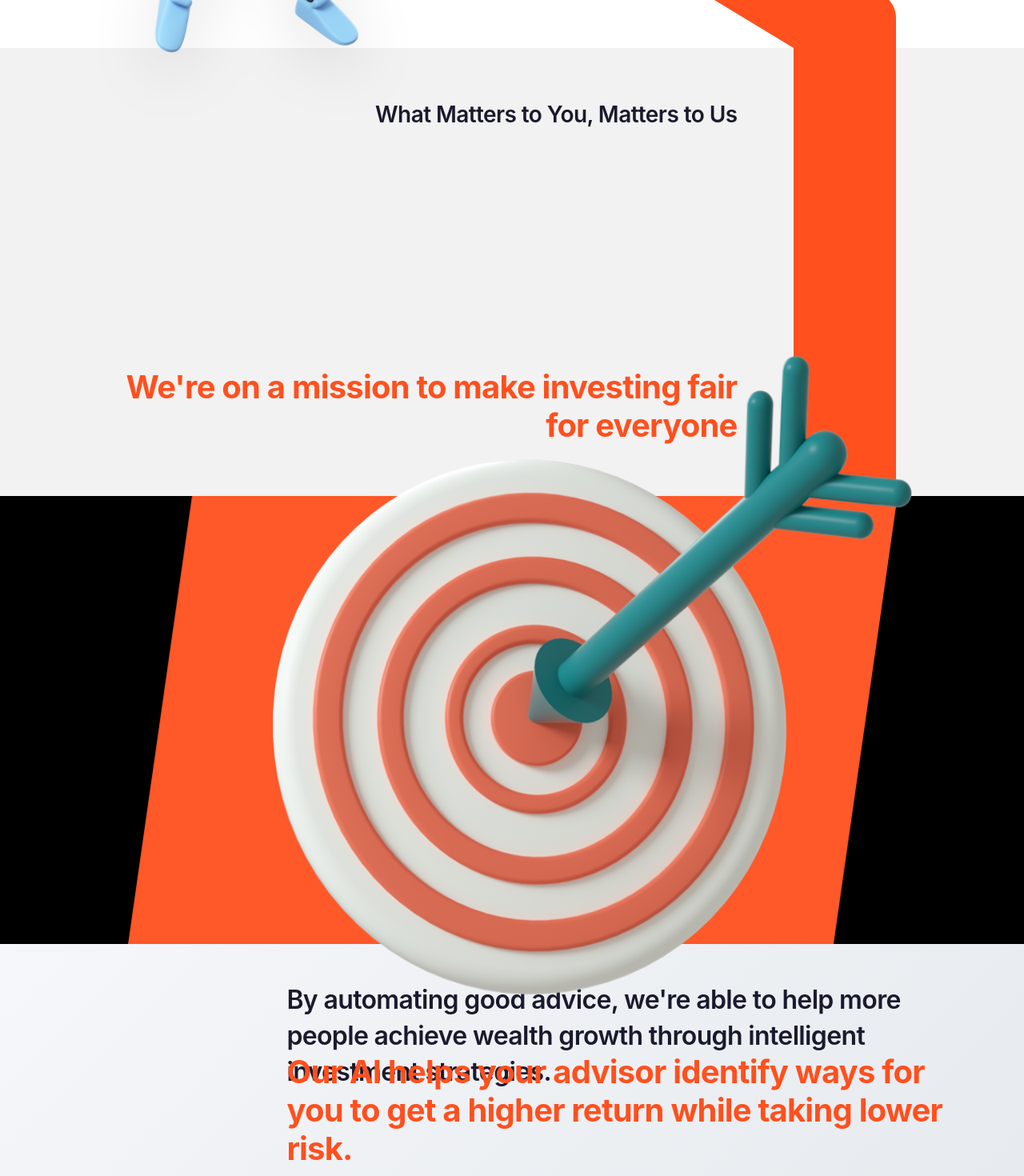
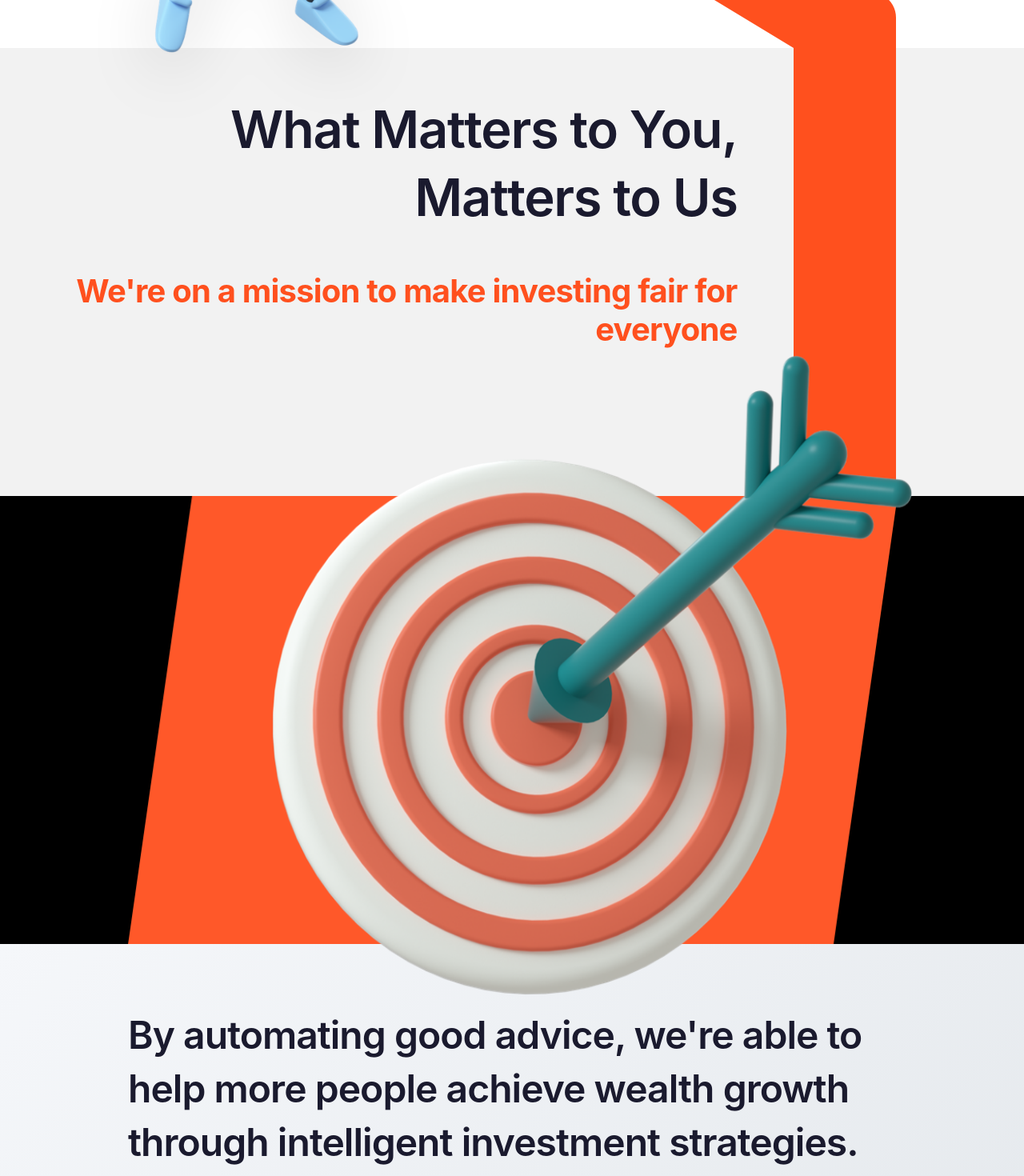
Before and after one commit to WealthQuant/HomePage, a Vue app: page / in a window 1280 px wide. Shown: the part 1860-3330 px from the top of the page at 80% size. Built offline with nearby package versions, Linux system fonts and the light colour scheme.

Commit message:
优化首页文字布局和样式
- Section 3: 标题垂直居中显示，字号增大至 0.65rem
- Section 3: 副标题调整位置，使用 transform 垂直居中
- Section 5: 增大文字区域宽度和字号，提升可读性
- 调整文字行高和间距，改善视觉层次

```diff
--- a/src/views/home.vue
+++ b/src/views/home.vue
@@ -204,12 +204,13 @@ const { t } = useI18n()
     }
 
     &-top-right {
-      top: 0.64rem;
+      top: 50%;
       right: 28%;
       width: 60%;
       text-align: right;
-      font-size: 0.28rem;
-      line-height: 1.4;
+      font-size: 0.65rem;
+      line-height: 1.3;
+      transform: translateY(-130%);
       animation: fadeInDown 1s ease-out;
     }
 
@@ -242,10 +243,17 @@ const { t } = useI18n()
     }
 
     &.text-bottom-right {
-      bottom: 0.64rem;
+      position: absolute;
+      top: 50%;
+      bottom: auto;
       right: 28%;
-      width: 60%;
+      width: 65%;
       text-align: right;
+      font-size: 0.4rem;
+      line-height: 1.2;
+      transform: translateY(30%);
+      opacity: 1;
+      transition: none;
     }
   }
 }
@@ -347,6 +355,22 @@ const { t } = useI18n()
     width: 100%;
     height: 5.6rem;
     background: linear-gradient(135deg, #f5f7fa 0%, #e4e8ec 100%);
+  }
+
+  // Override text-top for section 5
+  .text.text-top {
+    top: 0.8rem;
+    left: 12.5%;
+    width: 75%;
+    font-size: 0.48rem;
+  }
+
+  // Override text-min for section 5
+  .text-min.text-bottom {
+    bottom: 0.8rem;
+    left: 12.5%;
+    width: 75%;
+    font-size: 0.4rem;
   }
 }
 
```
